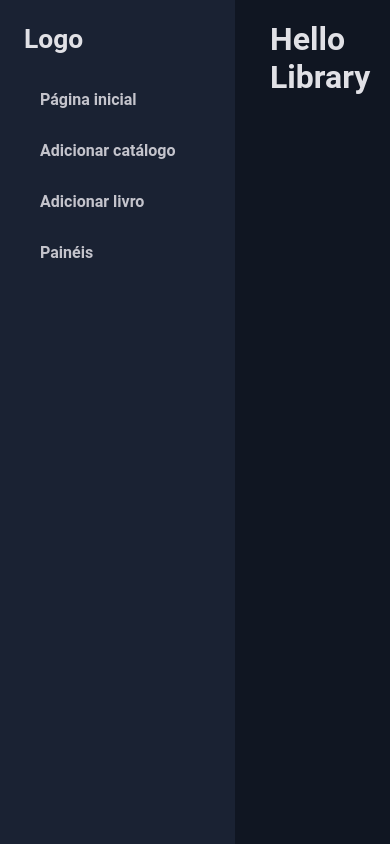
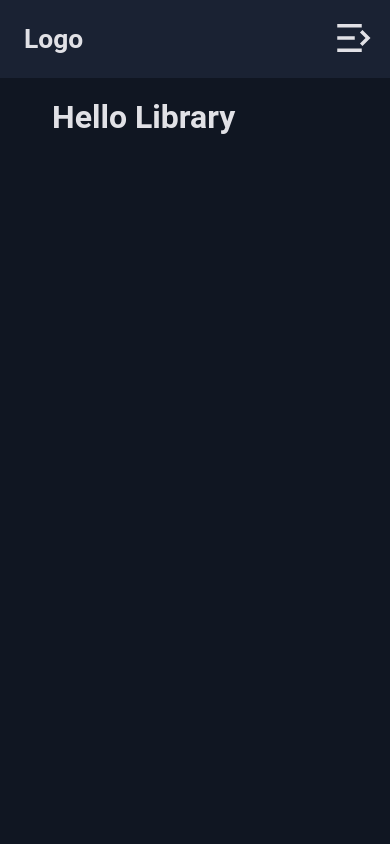
Before and after one commit to rebecaCaroba/direowl-tcc, a React (Vite) app: page /library in a window 390 px wide. Built offline with nearby package versions, Linux system fonts and the light colour scheme.

Commit message:
Reponsividade do aside

```diff
--- a/src/Router.tsx
+++ b/src/Router.tsx
@@ -2,11 +2,11 @@ import { Routes, Route, useLocation } from 'react-router-dom'
 import { Login } from './pages/Login'
 import { Register } from './pages/Register'
 import { DefaultLayout } from './Layout/DefaultLayout.tsx'
-import { Aside } from './components/Aside/index.tsx';
 import { Library } from './pages/Library/index.tsx';
 import { AddCatalog } from './pages/Library/AddCatalog/index.tsx';
 import { AddBook } from './pages/Library/AddBook/index.tsx';
 import { Dashboards } from './pages/Library/Dashboards/index.tsx';
+import { Header } from './components/header/index.tsx';
 
 export function Router() {
   const location = useLocation();
@@ -14,11 +14,11 @@ export function Router() {
 
   return (
     <div className='app'>
-      {showAside && <Aside />}
+      {showAside && <Header />}
       <div  className={`content ${showAside ? 'with-sidebar' : ''}`}>
         <Routes>
           <Route path='/' element={<DefaultLayout />}>
-            <Route path="/login" element={<Login />} />
+            <Route path="/" element={<Login />} />
             <Route path="/register" element={<Register />} />
           </Route>
             <Route path="/library" element={<Library />} />
--- a/src/components/Aside/index.tsx
+++ b/src/components/Aside/index.tsx
@@ -7,13 +7,14 @@ export function Aside() {
 
   const handleLinkClick = (link: any) => {
     setActiveLink(link);
+
+    const element = document.querySelector('#aside') as HTMLElement
+
+    element.classList.toggle('active')
   };
 
     return (
-    <aside>
-        <div className="sidebar-logo">
-            <Link to="/library"><h2>Logo</h2></Link>
-        </div>
+    <aside id='aside'>
       <nav className="sidebar-nav">
         <ul>
           <li>
--- a/src/components/Aside/style.scss
+++ b/src/components/Aside/style.scss
@@ -3,14 +3,12 @@
 aside {
   background-color: $c-first;
   width: 235px;
-  padding: 1.5rem 0 1.5rem 1.5rem;
+  padding: 0 0 1.5rem 1.5rem;
   position: fixed;
   height: 100%;
 }
 
 .sidebar-logo {
-  margin-bottom: 20px;
-
   a {
     text-decoration: none;
     margin-top: 20px;
--- /dev/null
+++ b/src/components/header/index.tsx
@@ -0,0 +1,24 @@
+import { Link } from "react-router-dom";
+import { Aside } from "../Aside";
+import { RiMenuUnfold3Line } from "react-icons/ri";
+import './style.scss'
+
+export function Header() {
+    function toggleIsShowNavbar() {
+        console.log('oi')
+        const element = document.querySelector('#aside') as HTMLElement
+
+        element.classList.toggle('active')
+    }
+
+    return (
+        <header>
+            <div className="sidebar-logo">
+            <Link to="/library"><h2>Logo</h2></Link>
+            </div>
+
+                <button onClick={() => toggleIsShowNavbar()}><RiMenuUnfold3Line size={42} /></button>
+            <Aside />
+        </header>
+    )
+}
--- /dev/null
+++ b/src/components/header/style.scss
@@ -0,0 +1,59 @@
+@import '../../styles/config/variables';
+
+header {
+    background-color: $c-first;
+    width: 235px;
+
+    .sidebar-logo {
+        padding: 1.5rem 0 1.5rem 1.5rem;
+    }
+
+    button {
+        margin: 0 1rem;
+        display: none;
+        background: transparent;
+        border: 0;
+        cursor: pointer;
+    }
+
+    svg {
+        color: $c-gray-100;
+    }
+}
+
+@media (max-width: 1120px) {
+    header {
+        width: 100%;
+        display: flex;
+        align-items: center;
+        justify-content: space-between;
+        top: 0;
+        left: 0;
+        z-index: 1000;
+
+        button {
+            display: block;
+        }
+    }
+
+    #aside {
+        position: fixed;
+        width: 100%;
+        top: 70px;
+        right: 0;
+        z-index: 1000;
+        height: 0;
+        visibility: hidden;
+        overflow-y: hidden;
+        padding: 0;
+        // ajustar transição
+    }
+
+    #aside.active {
+        height: calc(100vh - 70px);
+        opacity: 1;
+        visibility: visible;
+        overflow-y: auto;
+        transition: 0.6s;
+    }
+}
--- a/src/styles/global.scss
+++ b/src/styles/global.scss
@@ -23,13 +23,19 @@
     display: flex;
 }
 
+@media (max-width: 1120px) {
+    .app {
+        display: block;
+    }
+}
+
 .content {
     flex: 1;
     padding: 20px;
 }
 
 .content.with-sidebar {
-    margin-left: 250px;
+    margin-left: 2rem;
 }
 
 body {
```
